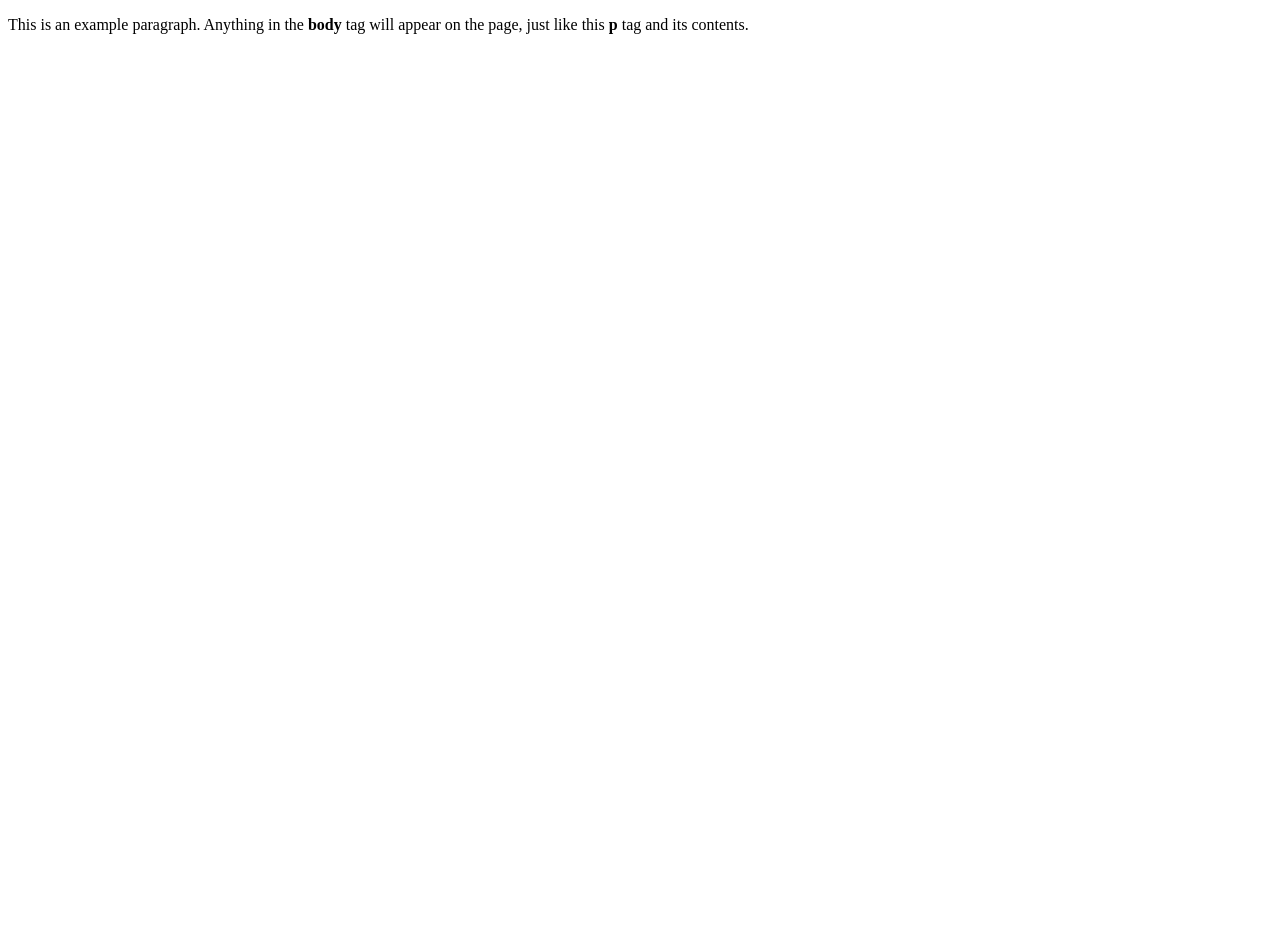
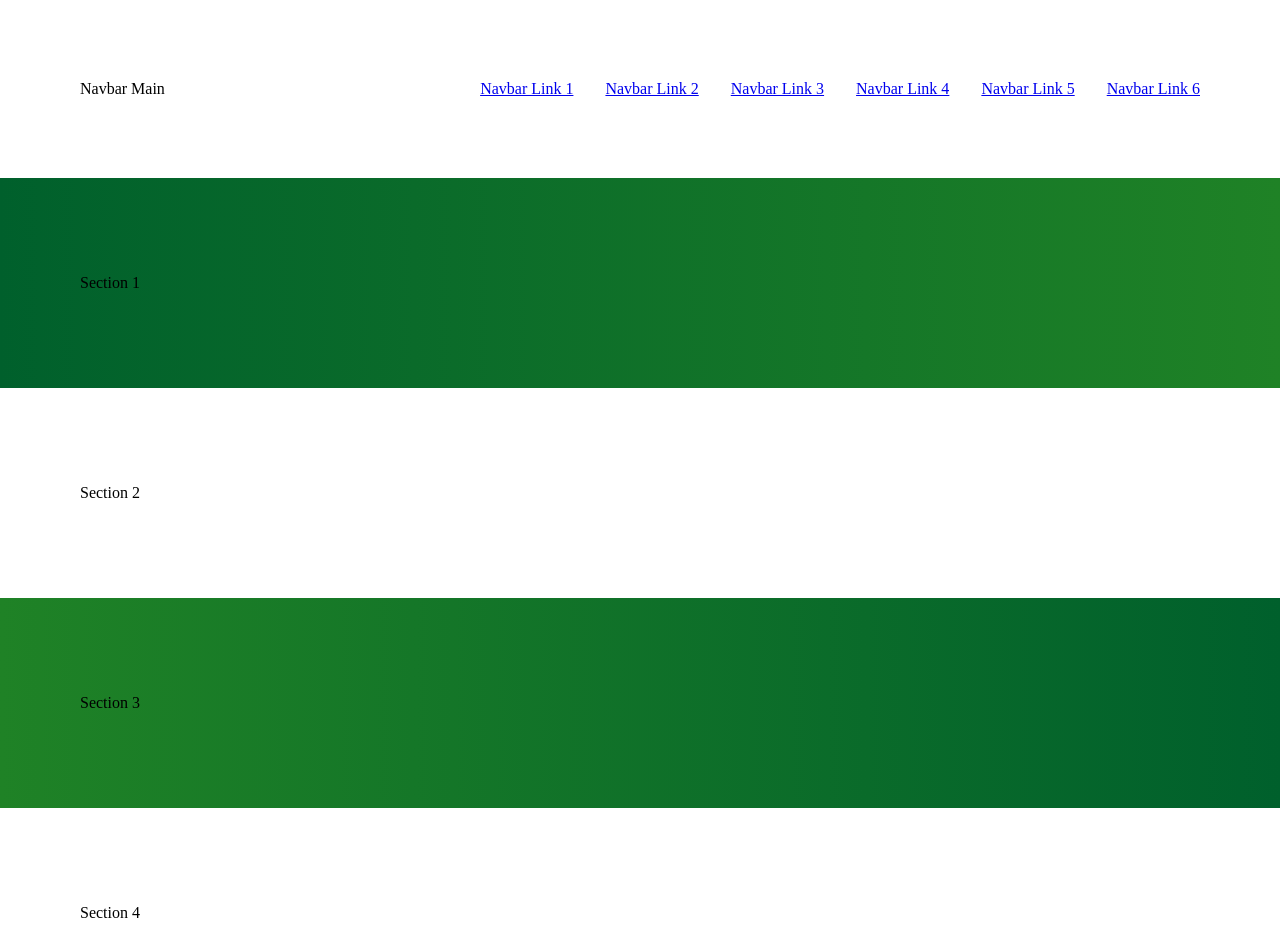
Before and after one commit to kristoffer-tvera/kode-med-enda-mer-mening, a plain HTML site: page index.html in a window 1280 px wide. Shown: the top 925 px of the page. Before the commit the page ends 800 px from the top, so only its background shows below. Drawn offline with Linux system fonts and the light colour scheme.

Commit message:
Simple layout

```diff
--- a/index.html
+++ b/index.html
@@ -1,10 +1,60 @@
-
 <!doctype html>
 <html>
-  <head>
-    <title>This is the title of the webpage!</title>
-  </head>
-  <body>
-    <p>This is an example paragraph. Anything in the <strong>body</strong> tag will appear on the page, just like this <strong>p</strong> tag and its contents.</p>
-  </body>
+
+<head>
+  <title>Widerøe</title>
+  <link rel="stylesheet" href="style.css">
+  <link rel="icon" href="favicon.ico" type="image/x-icon">
+</head>
+
+<body>
+  <nav>
+    <ul>
+      <li class="logo">Navbar Main</li>
+      <li><a href="#section-1">Navbar Link 1</a></li>
+      <li><a href="#section-2">Navbar Link 2</a></li>
+      <li><a href="#section-3">Navbar Link 3</a></li>
+      <li><a href="#section-4">Navbar Link 4</a></li>
+      <li><a href="#section-5">Navbar Link 5</a></li>
+      <li><a href="#section-6">Navbar Link 6</a></li>
+    </ul>
+  </nav>
+
+  <main>
+    <section id="section-1">
+      <div class="row">
+        <p>Section 1</p>
+      </div>
+    </section>
+    <section id="section-2">
+      <div class="row">
+        <p>Section 2</p>
+      </div>
+    </section>
+    <section id="section-3">
+      <div class="row">
+        <p>Section 3</p>
+      </div>
+    </section>
+    <section id="section-4">
+      <div class="row">
+        <p>Section 4</p>
+      </div>
+    </section>
+    <section id="section-5">
+      <div class="row">
+        <p>Section 5</p>
+      </div>
+    </section>
+    <section id="section-6">
+      <div class="row">
+        <p>Section 6</p>
+      </div>
+    </section>
+  </main>
+  <footer>
+
+  </footer>
+</body>
+
 </html>
--- /dev/null
+++ b/style.css
@@ -0,0 +1,55 @@
+html {
+  height: 100%;
+}
+body {
+  min-height: 100%;
+  margin: 0;
+}
+
+section,
+nav {
+  padding: 1rem;
+}
+
+section > div.row {
+  max-width: 1200px;
+  margin: 0 auto;
+}
+
+section:nth-child(2n + 1) {
+  background: linear-gradient(270deg, #00602c, #1f8226);
+}
+section:nth-child(4n + 1) {
+  background: linear-gradient(90deg, #00602c, #1f8226);
+}
+
+nav > ul {
+  display: flex;
+  max-width: 1200px;
+  margin: 0 auto;
+  padding: 0;
+}
+
+nav > ul > li {
+  display: block;
+  margin: 0 1rem;
+}
+
+nav > ul > li:last-of-type {
+  margin-right: 0;
+}
+
+nav > ul > li:first-of-type {
+  margin-left: 0;
+}
+
+nav > ul > li.logo {
+  flex: 1;
+}
+
+@media screen and (min-width: 1200px) {
+  section,
+  nav {
+    padding: 5rem;
+  }
+}
```
Also changed, not shown: bg.svg (added), favicon.ico (added).
